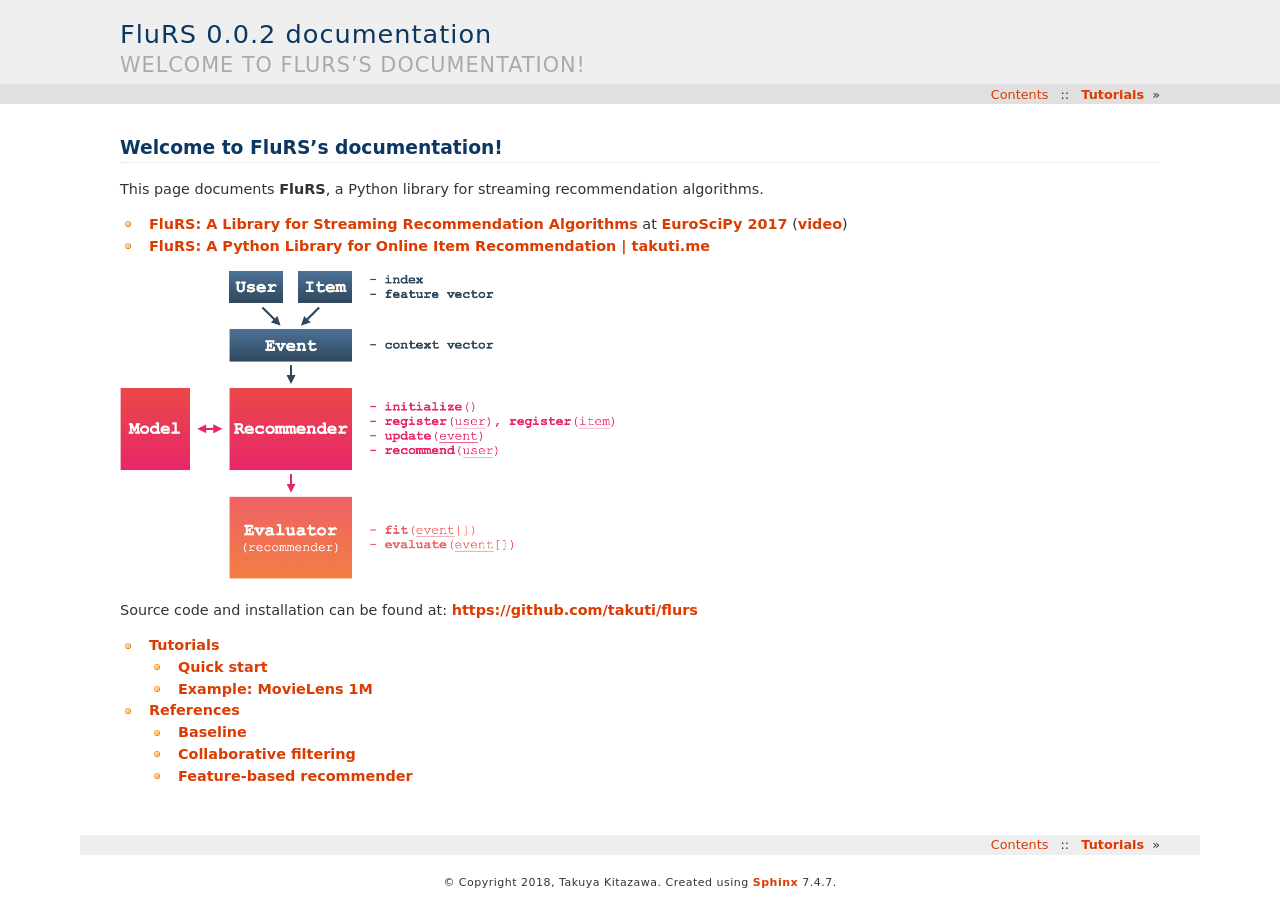
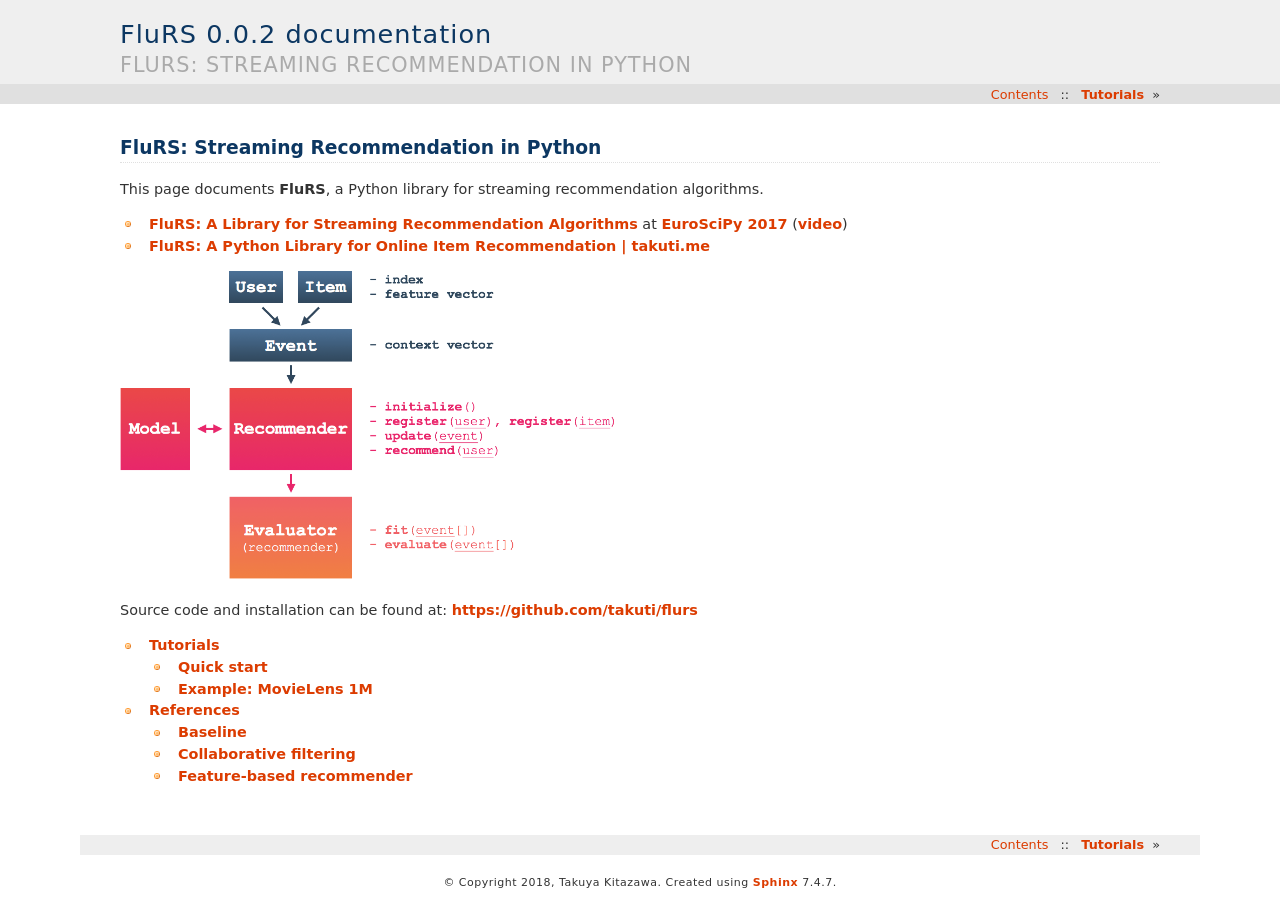
Before and after one commit to takuti/flurs, a Sphinx documentation site: the page built from doc/index.rst, in a window 1280 px wide. Built offline with Sphinx 7.4.7, drawn with Linux system fonts in a browser that asks for light colours.

Commit message:
Update doc

```diff
--- a/doc/index.rst
+++ b/doc/index.rst
@@ -3,8 +3,8 @@
    You can adapt this file completely to your liking, but it should at least
    contain the root `toctree` directive.
 
-Welcome to FluRS's documentation!
-=================================
+FluRS: Streaming Recommendation in Python
+==========================================
 
 This page documents **FluRS**, a Python library for streaming recommendation algorithms.
 
```
